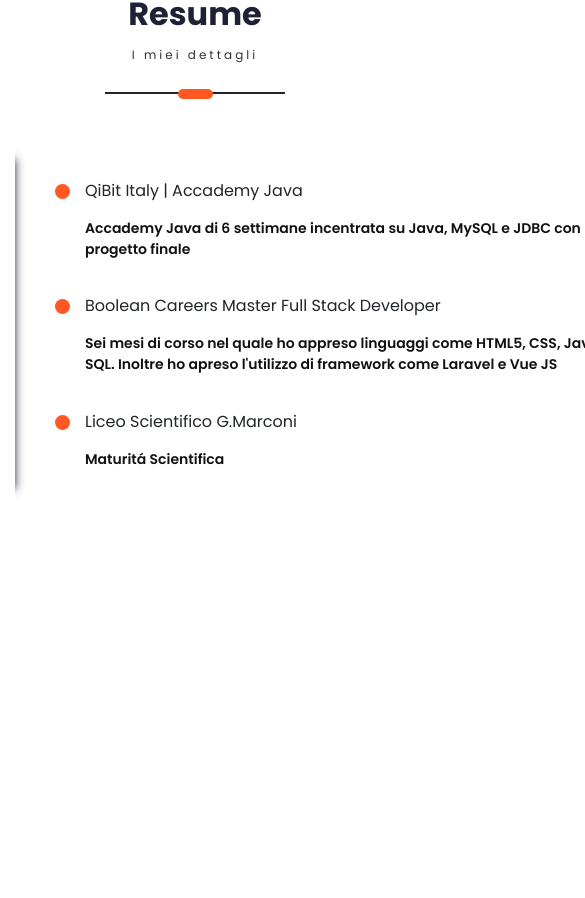
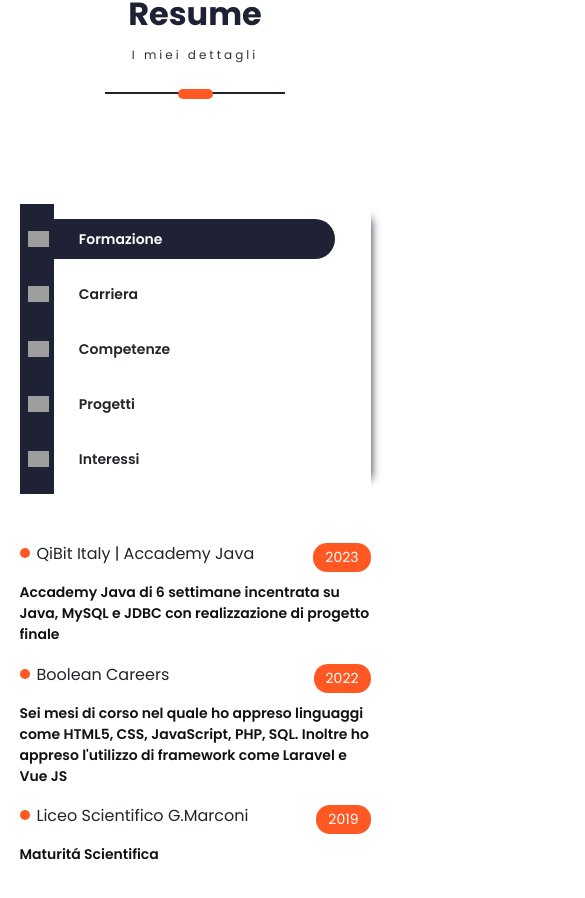
Before and after one commit to nicolacaddeo/portfolio-pro, a React (Create React App) app in the folder client/: page / in a window 390 px wide. Shown: the part 1870-2768 px from the top of the page, 585 px wide, since content can reach past the window. Before the commit the page ends 2494 px from the top, so only its background shows below. Built offline with nearby package versions, Linux system fonts and the light colour scheme; grey boxes are pictures that could not be loaded; a web font is replaced by a local one.

Commit message:
improved Resume.js responsiveness

```diff
--- a/client/src/PortofolioContainer/Resume/Resume.css
+++ b/client/src/PortofolioContainer/Resume/Resume.css
@@ -1,4 +1,4 @@
-.resume-container{
+.resume-container {
   display: flex;
   align-items: center;
   flex-direction: column;
@@ -7,13 +7,13 @@
   margin: 120px 0;
 }
 
-.resume-card{
+.resume-card {
   display: flex;
   height: 360px;
   width: 1000px;
 }
 
-.resume-bullets{
+.resume-bullets {
   height: 100%;
   width: 320px;
   box-shadow: 15px 0 9px -15px #1f2235;
@@ -25,27 +25,27 @@
   overflow: hidden;
   padding: 0 0 0 70px;
 }
-.experience-description{
+.experience-description {
   margin: 10px 0 0 0;
   text-align: justify;
   max-width: 100%;
 }
-.resume-details-carousal{
+.resume-details-carousal {
   transition: transform 1s ease-out;
 }
-.bullet-container{
+.bullet-container {
   display: flex;
   align-items: center;
   height: 100%;
   width: 100%;
   position: relative;
 }
-.bullets{
+.bullets {
   width: 80%;
   position: relative;
   z-index: 2;
 }
-.bullet{
+.bullet {
   display: flex;
   align-items: center;
   background-color: #1f2235;
@@ -57,46 +57,46 @@
   transition: width 0.6s ease-out;
   cursor: pointer;
 }
-.bullet-label{
+.bullet-label {
   font-size: 14px;
   white-space: nowrap;
   font-family: "Poppins SemiBold";
 }
-.bullet-logo{
+.bullet-logo {
   height: 16px;
   margin: 0 30px 0 0;
 }
-.bullet-icons{
+.bullet-icons {
   width: 34px;
   height: 100%;
   z-index: 1;
   background-color: #1f2235;
   position: absolute;
 }
-.selected-bullet{
+.selected-bullet {
   color: white;
   width: 100%;
 }
-.resume-screen-container{
+.resume-screen-container {
   display: flex;
   flex-direction: column;
   justify-content: space-evenly;
   height: 360px;
   width: 100%;
 }
-.single-experience{
+.single-experience {
   justify-content: center;
 }
-.resume-heading{
+.resume-heading {
   display: flex;
   flex-direction: column;
 }
-.resume-main-heading{
+.resume-main-heading {
   position: relative;
   display: flex;
   justify-content: space-between;
 }
-.heading-bullet{
+.heading-bullet {
   position: absolute;
   left: -30px;
   top: 5px;
@@ -105,50 +105,121 @@
   border-radius: 50%;
   background-color: var(--dark-orange);
 }
-.resume-sub-heading{
+.resume-sub-heading {
   font-size: 14px;
   font-family: "Poppins SemiBold";
   color: #111;
   margin: 10px 0 0 0;
 }
-.resume-heading-description{
+.resume-heading-description {
   font-size: 12px;
   text-align: justify;
 }
-.heading-date{
+.heading-date {
   background-color: var(--dark-orange);
   padding: 4px 12px;
   font-size: 14px;
   border-radius: 14px;
   color: #fff;
 }
-.skill-parent{
+.skill-parent {
   display: flex;
   flex-direction: column;
   position: relative;
   width: 50%;
 }
-.programming-skills-container{
+.programming-skills-container {
   display: flex;
   flex-direction: row;
   align-items: center;
   justify-content: space-between;
   flex-wrap: wrap;
 }
-.skill-percentage{
+.skill-percentage {
   position: relative;
   height: 15px;
   width: 70%;
   background-color: var(--dark-orange);
 }
-.skill-percentage .active-percentage{
+.skill-percentage .active-percentage {
   height: 15px;
   transition: 0.8s ease-out;
   position: absolute;
   background-color: #1f2235;
 }
-.skill-parent span{
+.skill-parent span {
   font-family: "Poppins SemiBold";
   font-size: 16px;
   color: var(--dark-orange);
 }
+
+@media only screen and (max-width: 1110px) {
+  .resume-card {
+    width: 880px;
+  }
+  .resume-bullet-details {
+    padding: 0 0 0 70px;
+  }
+}
+@media only screen and (max-width: 1023px) {
+  .resume-content {
+    display: flex;
+    flex-direction: column;
+    align-items: center;
+  }
+  .bullets {
+    width: 90%;
+  }
+  .resume-card {
+    height: fit-content;
+    width: 90%;
+    display: flex;
+    flex-direction: column;
+    align-items: center;
+    margin: 30px 0;
+  }
+  .resume-bullet-details {
+    height: 360px;
+    width: fit-content;
+    padding: 0;
+  }
+  .resume-bullets {
+    width: 100%;
+    margin: 30px 0;
+  }
+  .selected-bullet {
+    width: 100%;
+  }
+}
+@media only screen and (max-width: 320px) {
+  .resume-sub-heading {
+    font-size: 11px;
+  }
+  .resume-heading-description {
+    font-size: 10px;
+  }
+  .mobile-dates {
+    font-size: 10px;
+  }
+}
+
+/* @query for heading-bullet */
+@media only screen and (max-width: 768px) {
+  .heading-bullet {
+    position: absolute;
+    left: -0px;
+    top: 5px;
+    width: 10px;
+    height: 10px;
+  }
+ .skill-name{
+    position: relative;
+    left: 20px;
+    bottom: 1px;
+ }
+ .main-title{
+    position: relative;
+    left: 17px;
+    bottom: 1px;
+ }
+}
--- a/client/src/PortofolioContainer/Resume/Resume.js
+++ b/client/src/PortofolioContainer/Resume/Resume.js
@@ -21,10 +21,10 @@ export default function Resume(props) {
         <div className="resume-heading">
           <div className="resume-main-heading">
             <div className="heading-bullet"></div>
-            <span>{props.heading ? props.heading : ""}</span>
-            {props.fromDate && props.toDate ? (
-              <div className="heading-date">
-                {props.fromDate + "-" + props.toDate}
+            <span className="main-title">{props.heading ? props.heading : ""}</span>
+            {props.fromDate || props.toDate ? (
+              <div className="heading-date mobile-dates">
+                {props.fromDate + props.toDate}
               </div>
             ) : (
               <div></div>
@@ -62,15 +62,15 @@ export default function Resume(props) {
 
   const projectDetails = [
     {
-      title: "Sito Web Portfolio Personale",
-      duration: { fromDate: "2023", toDate: "2023" },
+      title: "Portfolio Personale",
+      duration: { fromDate: "2023", toDate: "" },
       description:
         "Un portfolio personale per mostarare tutti i miei dettagli e progetti",
       subHeading: "Tecnologie utilizzate: React JS, Node JS",
     },
     {
       title: "IceTime",
-      duration: { fromDate: "2023", toDate: "2023" },
+      duration: { fromDate: "2023", toDate: "" },
       description:
         "Una Web App per la gestione del tempo con un sistema di login utente e la possibilitá di creare eventi e liste di ToDos",
       subHeading:
@@ -78,7 +78,7 @@ export default function Resume(props) {
     },
     {
       title: "BoolBnB",
-      duration: { fromDate: "2022", toDate: "2022" },
+      duration: { fromDate: "2022", toDate: "" },
       description:
         "Una replica stile AirBnB per la prenotazione online di B&B con funzioni di login utente/admin, geolocalizzazione e simulazione di pagamento",
       subHeading: "Tecnologie utilizzate: Vue JS, Bootstrap, Laravel, MySQL",
@@ -93,21 +93,21 @@ export default function Resume(props) {
           "Accademy Java di 6 settimane incentrata su Java, MySQL e JDBC con realizzazione di progetto finale"
         }
         fromDate={"2023"}
-        toDate={"2023"}
+        toDate={""}
       />
       <ResumeHeading
-        heading={"Boolean Careers Master Full Stack Developer"}
+        heading={"Boolean Careers"}
         subHeading={
-          "Sei mesi di corso nel quale ho appreso linguaggi come HTML5, CSS, JavaScript, PHP, SQL. Inoltre ho apreso l'utilizzo di framework come Laravel e Vue JS"
+          "Sei mesi di corso nel quale ho appreso linguaggi come HTML5, CSS, JavaScript, PHP, SQL. Inoltre ho appreso l'utilizzo di framework come Laravel e Vue JS"
         }
         fromDate={"2022"}
-        toDate={"2022"}
+        toDate={""}
       />
       <ResumeHeading
         heading={"Liceo Scientifico G.Marconi"}
         subHeading={"Maturitá Scientifica"}
-        fromDate={"2013"}
-        toDate={"2019"}
+        fromDate={"2019"}
+        toDate={""}
       />
     </div>,
     <div className="resume-screen-container single-experience" key="work-experience">
@@ -115,7 +115,7 @@ export default function Resume(props) {
         heading={"Boolean Careers"}
         subHeading={"Jr. Full Stack Web Developer Trainee"}
         fromDate={"2022"}
-        toDate={"2022"}
+        toDate={""}
       />
       <div className="experience-description">
         <span className="resume-description-text">
@@ -125,7 +125,7 @@ export default function Resume(props) {
       <div className="experience-description">
         <span className="resume-description-text">
           - Svolgimento di esercizi pomeridiani a difficoltà crescente nei quali
-          replicare proggetti reali e abituarsi al mindset dello sviluppatore
+          replicare progetti reali e abituarsi al mindset dello sviluppatore
         </span>
         <br />
         <span className="resume-description-text">
@@ -142,7 +142,7 @@ export default function Resume(props) {
         {programmingSkillsDetails.map((skill, index) => (
           <div className="skill-parent" key={index}>
             <div className="heading-bullet"></div>
-            <span>{skill.skill}</span>
+            <span className="skill-name">{skill.skill}</span>
             <div className="skill-percentage">
               <div
                 style={{ width: skill.ratingPercentage + "%" }}
```
Lines whose indentation alone changed are shown as unchanged.
